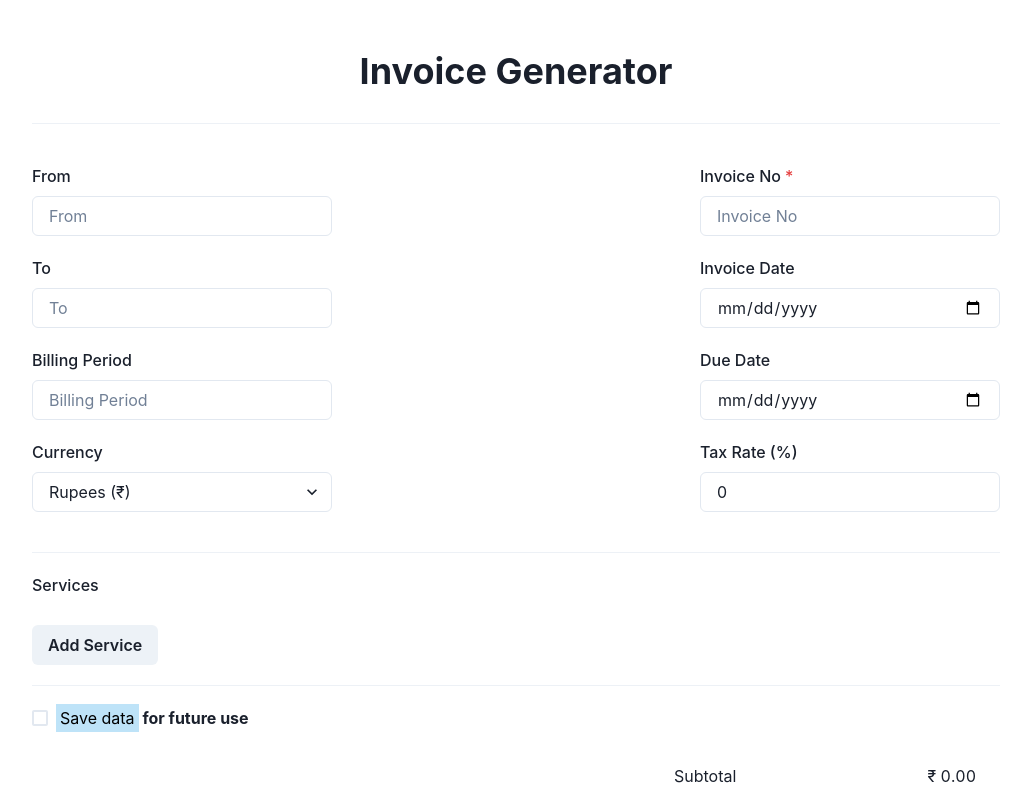
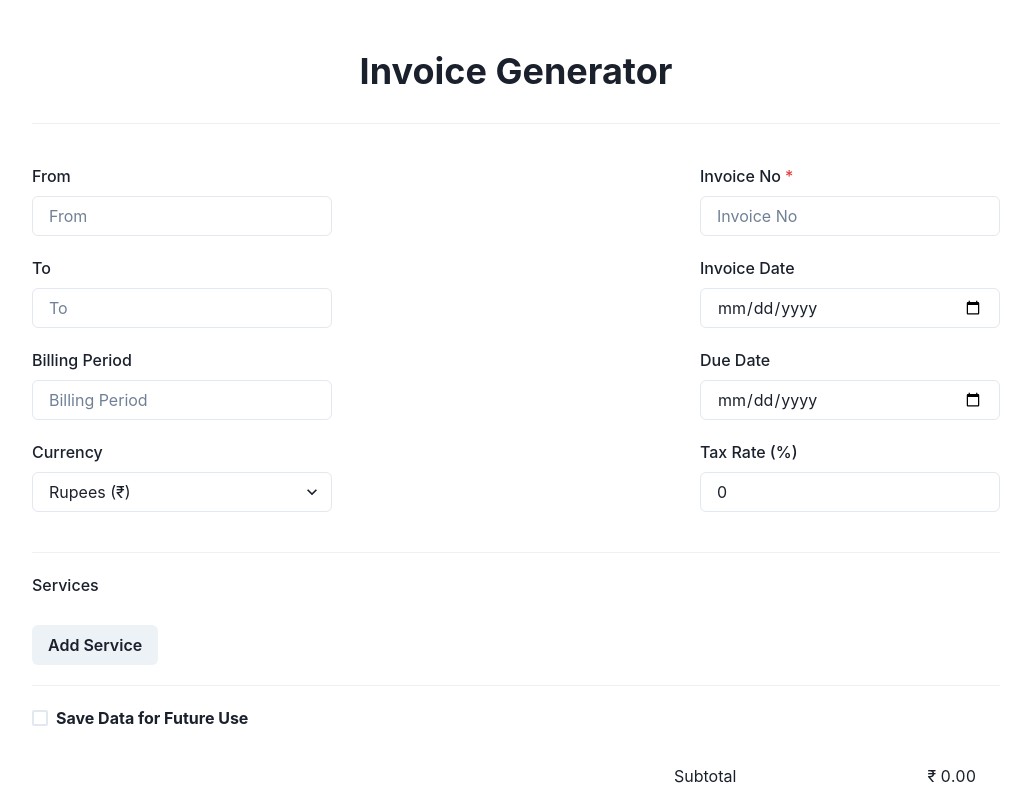
Before and after one commit to dear-digital/invoice-generator, a React (Create React App) app: page / in a window 1280 px wide. Shown: the top 800 px of the page, without its empty margins (124-1155 px from the left). Built offline with nearby package versions, Linux system fonts and the light colour scheme.

Commit message:
Removed Highlight

```diff
--- a/src/components/InvoiceUI.js
+++ b/src/components/InvoiceUI.js
@@ -351,17 +351,9 @@ const InvoiceUI = () => {
                 isChecked={formData.customDataSaving}
               >
                 <Text fontWeight="bold" fontSize="md">
-                  <Highlight
-                    query="Save data"
-                    styles={{
-                      px: "1",
-                      py: "1",
-                      fontWeight: "normal",
-                      bg: "blue.100",
-                    }}
-                  >
-                    Save data for future use
-                  </Highlight>
+
+                    Save Data for Future Use
+
                 </Text>
               </Checkbox>
 
```
